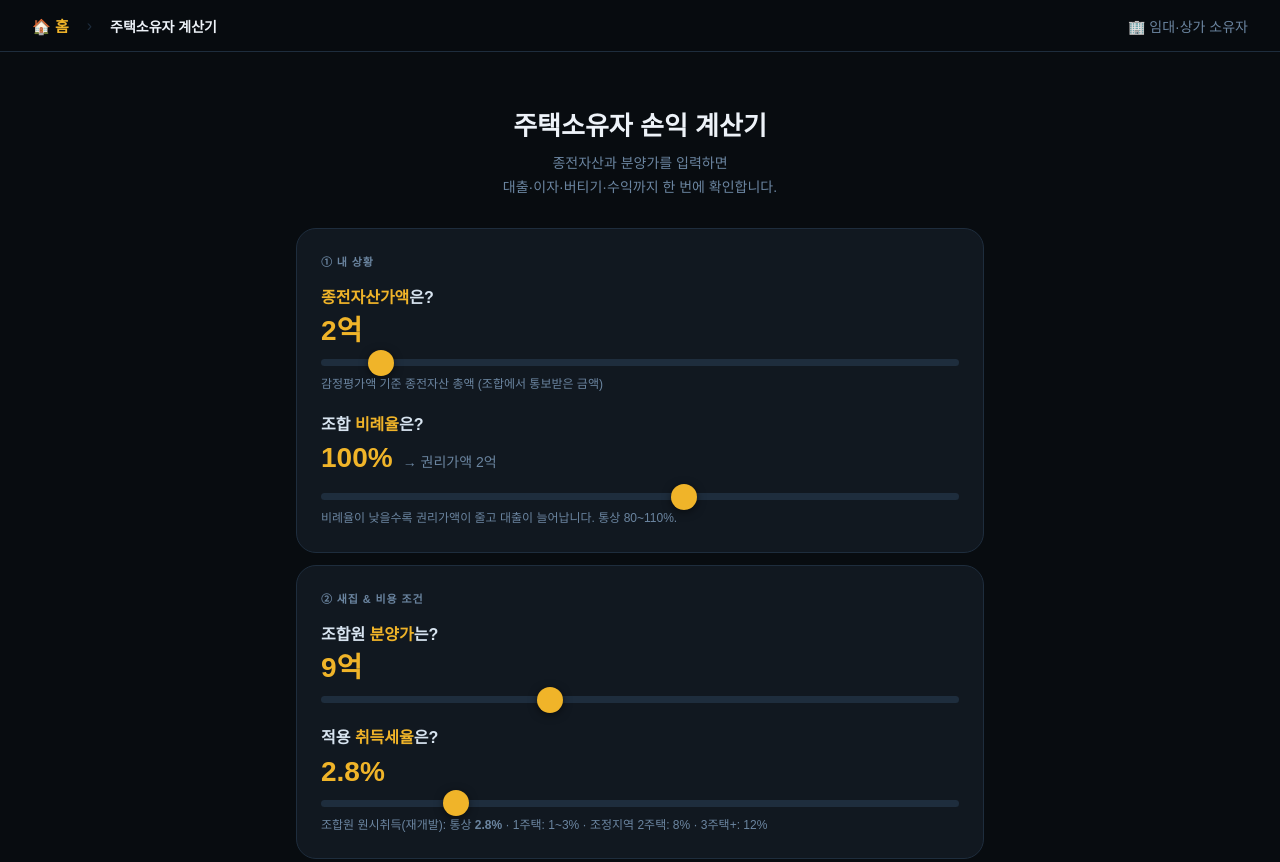
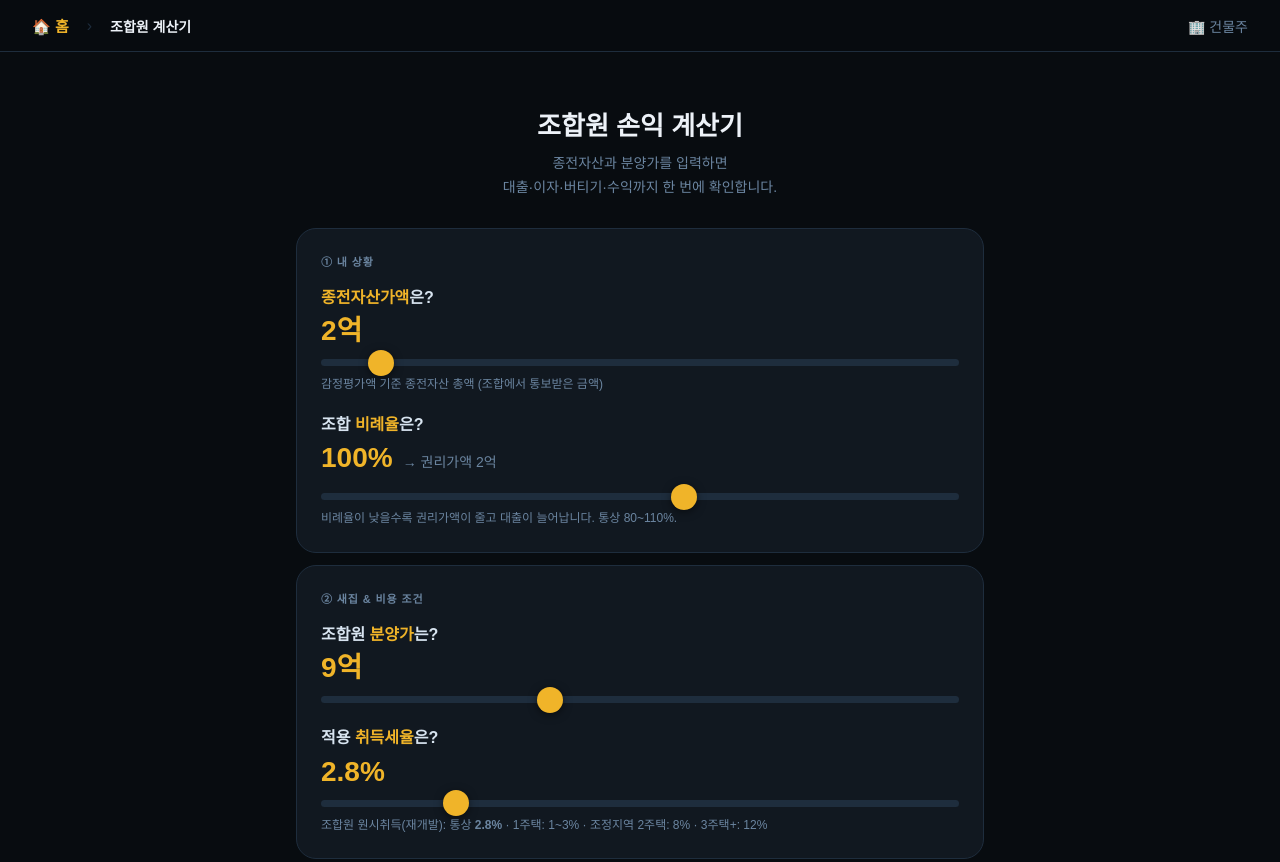
Before and after one commit to jjanggoodbay/redev, a plain HTML site: page redev_simple_v2_final.html in a window 1280 px wide. Shown: the top 862 px of the page. Drawn offline with Linux system fonts and the light colour scheme.

Commit message:
Add files via upload

```diff
--- a/redev_simple_v2_final.html
+++ b/redev_simple_v2_final.html
@@ -3,7 +3,7 @@
 <head>
 <meta charset="UTF-8"/>
 <meta name="viewport" content="width=device-width, initial-scale=1.0"/>
-<title>주택소유자 손익 계산기 — 창신동 재개발</title>
+<title>조합원 손익 계산기 — 창신동 재개발</title>
 <style>
 :root{
   --bg:#080c10;--card:#111820;--card2:#161f2b;--card3:#0d1520;
@@ -49,7 +49,7 @@ body{
 .inp-q em{color:var(--amber);font-style:normal}
 .inp-val{font-size:28px;font-weight:900;color:var(--amber);margin-bottom:7px;line-height:1}
 .inp-sub{font-size:13px;color:var(--muted);margin-bottom:6px}
-input[type=range]{width:100%;height:7px;appearance:none;-webkit-appearance:none;background:var(--line);border-radius:99px;outline:none;cursor:pointer}
+input[type=range]{width:100%;height:7px;appearance:none;-webkit-appearance:none;background:var(--line);border-radius:99px;outline:none;cursor:pointer;touch-action:none}
 input[type=range]::-webkit-slider-thumb{appearance:none;width:26px;height:26px;background:var(--amber);border-radius:50%;box-shadow:0 2px 8px rgba(0,0,0,.5)}
 .inp-hint{font-size:12px;color:var(--muted);margin-top:5px;line-height:1.55}
 
@@ -136,14 +136,14 @@ input[type=range]::-webkit-slider-thumb{appearance:none;width:26px;height:26px;b
 <nav class="top-nav">
   <a class="logo" href="index.html">🏠 홈</a>
   <span class="sep">›</span>
-  <a class="current" href="#">주택소유자 계산기</a>
+  <a class="current" href="#">조합원 계산기</a>
   <div style="flex:1"></div>
-  <a href="redev_building_v2.html">🏢 임대·상가 소유자</a>
+  <a href="redev_building_v2.html">🏢 건물주</a>
 </nav>
 
 <div class="wrap">
 <div class="hdr">
-  <h1>주택소유자 손익 계산기</h1>
+  <h1>조합원 손익 계산기</h1>
   <p>종전자산과 분양가를 입력하면<br>대출·이자·버티기·수익까지 한 번에 확인합니다.</p>
 </div>
 
```
